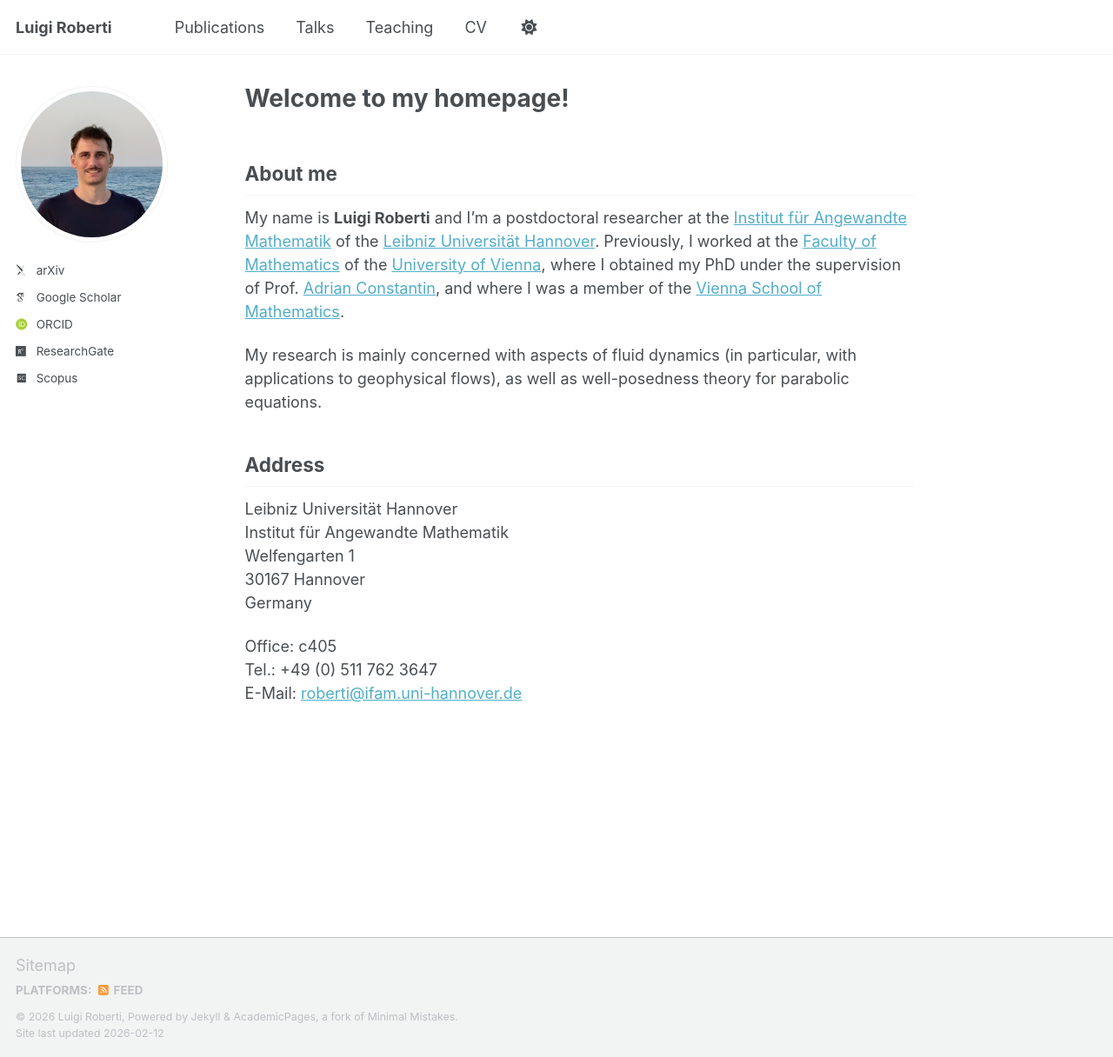
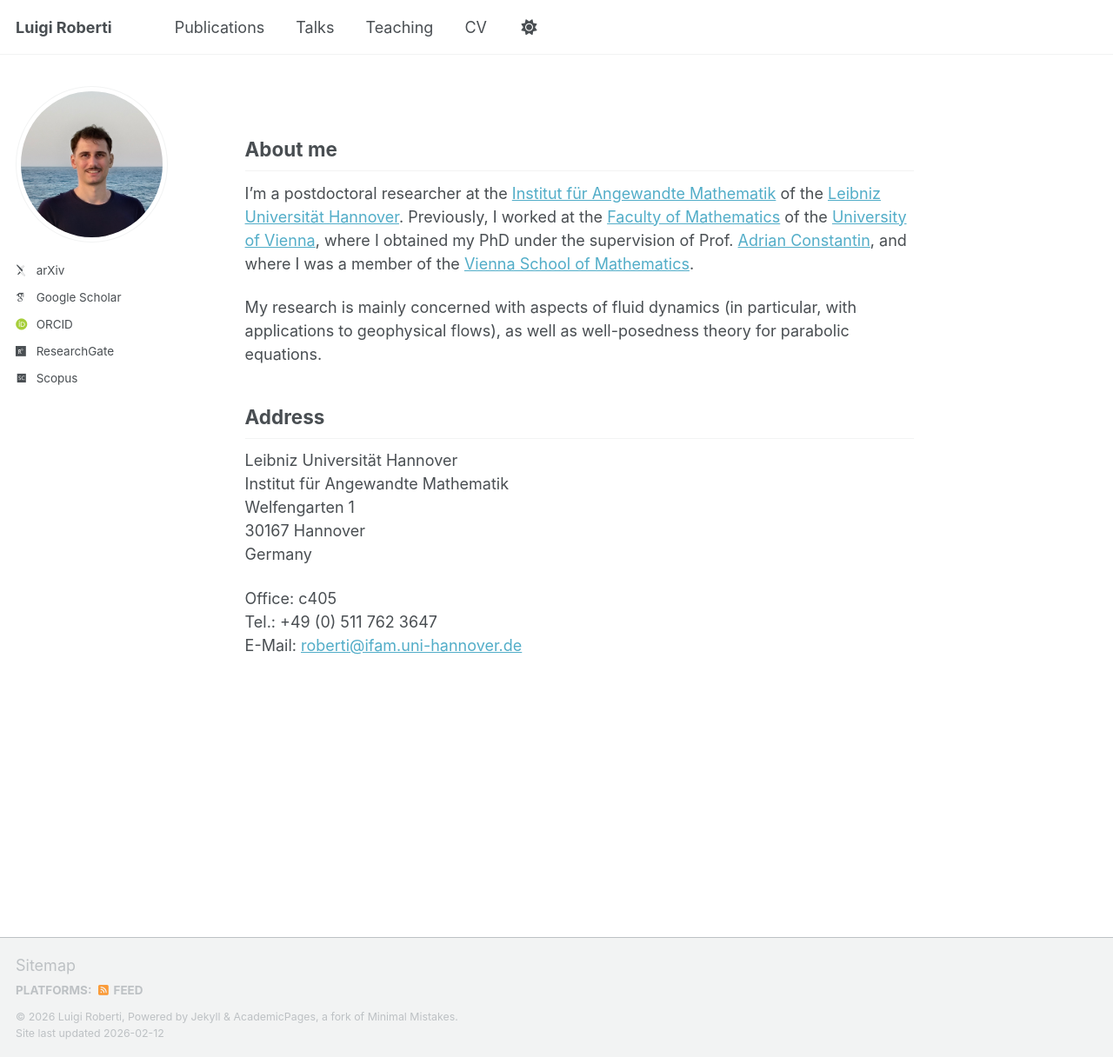
Before and after one commit to luigi-roberti/luigi-roberti.github.io, a Jekyll site: the page built from _pages/about.md, in a window 1280 px wide and 1216 px high. Shown: the whole window at 87% size. Built offline with Jekyll 4.4.1, drawn with Linux system fonts in a browser that asks for light colours; some web fonts are replaced; a script that is not in the unit is left out.

Commit message:
Update about.md

```diff
--- a/_pages/about.md
+++ b/_pages/about.md
@@ -1,6 +1,6 @@
 ---
 permalink: /
-title: "Welcome to my homepage!"
+title: ""
 author_profile: true
 redirect_from:
   - /about/
@@ -10,7 +10,7 @@ redirect_from:
 About me
 ------
 
-My name is <b>Luigi Roberti</b> and I'm a postdoctoral researcher at the [Institut für Angewandte Mathematik](https://www.ifam.uni-hannover.de/de/){:target="_blank",rel="noopener"} of the [Leibniz Universität Hannover](https://www.uni-hannover.de/de/){:target="_blank",rel="noopener"}. Previously, I worked at the [Faculty of Mathematics](https://mathematik.univie.ac.at/){:target="_blank",rel="noopener"} of the [University of Vienna](https://www.univie.ac.at/){:target="_blank",rel="noopener"}, where I obtained my PhD under the supervision of Prof. [Adrian Constantin](https://ucrisportal.univie.ac.at/en/persons/adrian-constantin){:target="_blank",rel="noopener"}, and where I was a member of the [Vienna School of Mathematics](https://www.vsmath.at/){:target="_blank",rel="noopener"}.
+I'm a postdoctoral researcher at the [Institut für Angewandte Mathematik](https://www.ifam.uni-hannover.de/de/){:target="_blank",rel="noopener"} of the [Leibniz Universität Hannover](https://www.uni-hannover.de/de/){:target="_blank",rel="noopener"}. Previously, I worked at the [Faculty of Mathematics](https://mathematik.univie.ac.at/){:target="_blank",rel="noopener"} of the [University of Vienna](https://www.univie.ac.at/){:target="_blank",rel="noopener"}, where I obtained my PhD under the supervision of Prof. [Adrian Constantin](https://ucrisportal.univie.ac.at/en/persons/adrian-constantin){:target="_blank",rel="noopener"}, and where I was a member of the [Vienna School of Mathematics](https://www.vsmath.at/){:target="_blank",rel="noopener"}.
 
 My research is mainly concerned with aspects of fluid dynamics (in particular, with applications to geophysical flows), as well as well-posedness theory for parabolic equations.
 
```
